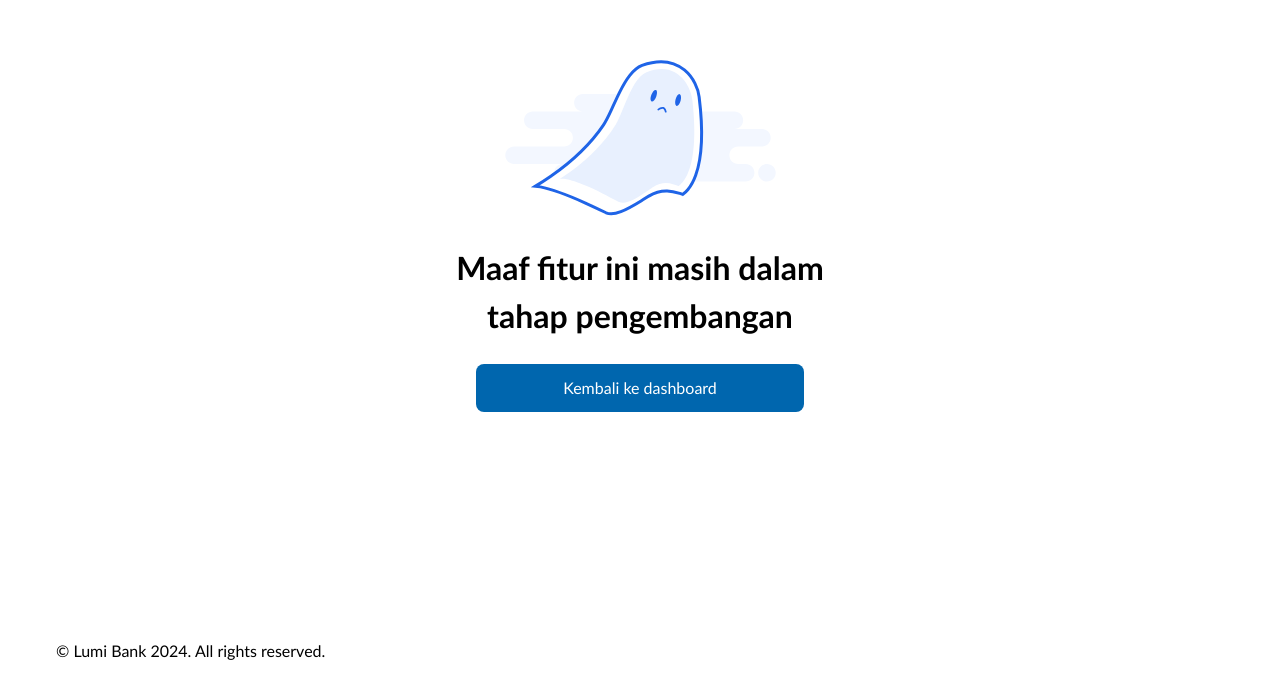
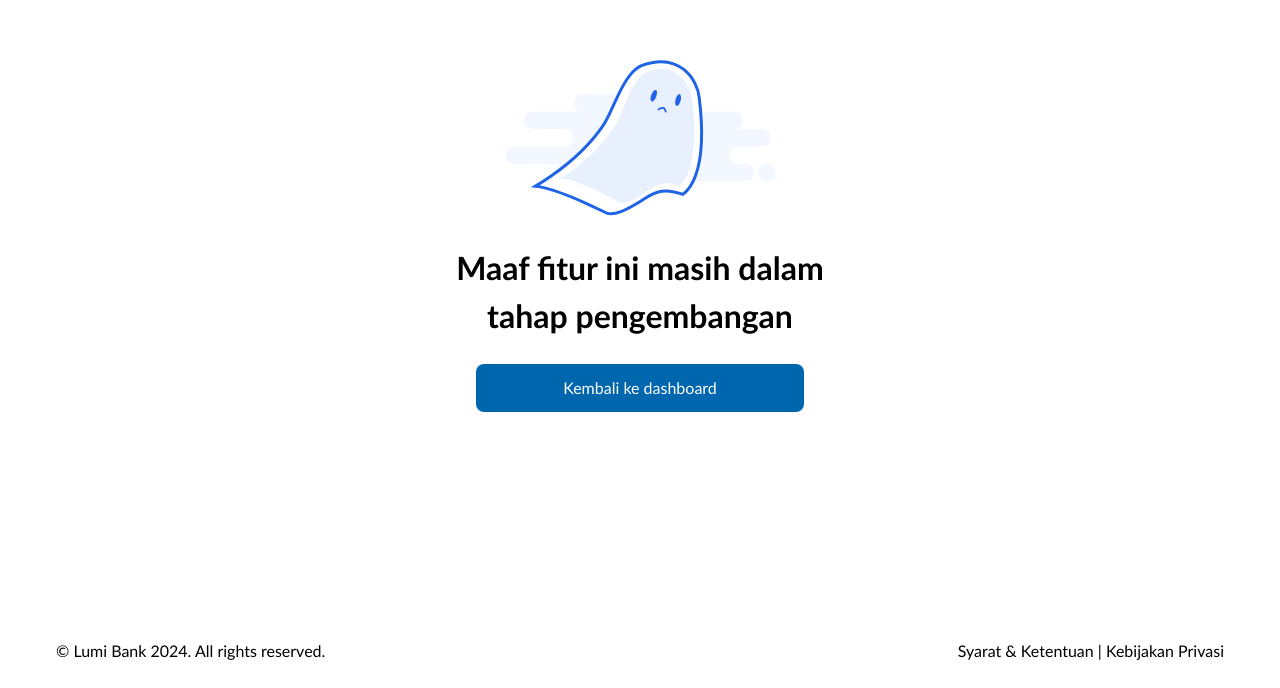
Before and after one commit to SYNRGY7-Team4/Frontend, a React (Vite) app: page /under-development in a window 1280 px wide. Shown: the part 281-969 px from the top of the page. Built offline with nearby package versions, Linux system fonts and the light colour scheme.

Commit message:
fix: provide a conditional for footer if user has logged in

```diff
--- a/src/pages/Error/NotFound.tsx
+++ b/src/pages/Error/NotFound.tsx
@@ -4,6 +4,7 @@ import notFound from "@/assets/404.svg";
 import { Link } from "react-router-dom";
 import { useEffect, useState } from "react";
 import HeaderDashboard from "@/components/Header/HeaderDasboard";
+import Footer from "@/components/Footer/Footer";
 
 export default function NotFound() {
   const [token, setToken] = useState<string | null>(null);
@@ -31,7 +32,7 @@ export default function NotFound() {
           </Link>
         </div>
       </main>
-      <FooterDashboard />
+      {token ? <FooterDashboard /> : <Footer />}
     </>
   );
 }
--- a/src/pages/Error/UnderDevelopment.tsx
+++ b/src/pages/Error/UnderDevelopment.tsx
@@ -4,6 +4,7 @@ import underDev from "@/assets/under_development.svg";
 import { Link } from "react-router-dom";
 import { useEffect, useState } from "react";
 import HeaderDashboard from "@/components/Header/HeaderDasboard";
+import Footer from "@/components/Footer/Footer";
 
 export default function UnderDevelopment() {
   const [token, setToken] = useState<string | null>(null);
@@ -31,7 +32,7 @@ export default function UnderDevelopment() {
           </Link>
         </div>
       </main>
-      <FooterDashboard />
+      {token ? <FooterDashboard /> : <Footer />}
     </>
   );
 }
```
